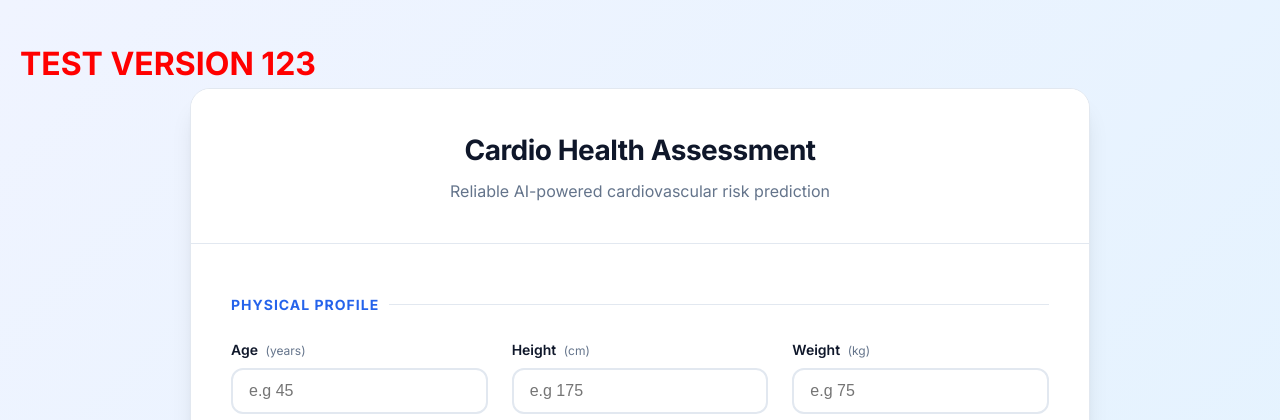
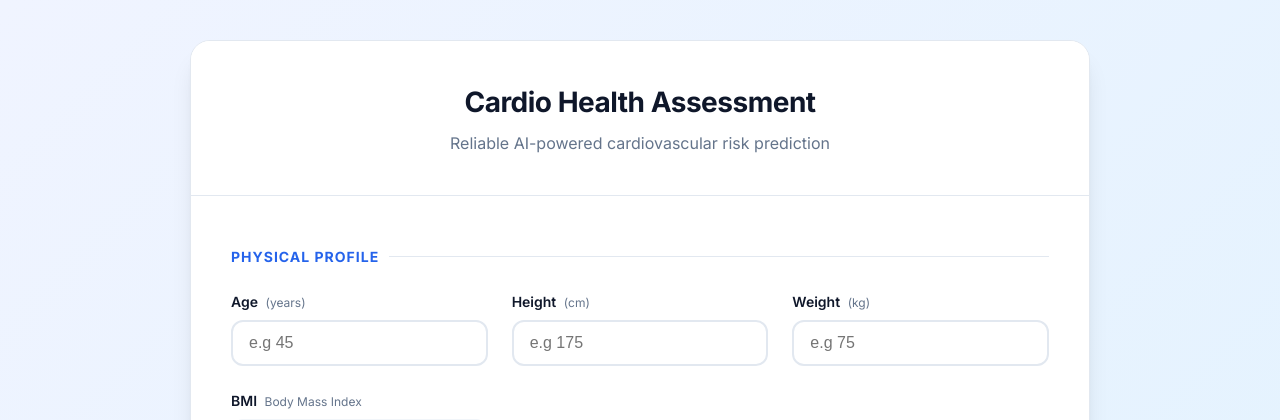
Before and after one commit to MeetPambhar/cardio-ml-flask, a Flask app: page / in a window 1280 px wide. Shown: the top 420 px of the page. Run offline with Flask 3, Linux system fonts and the light colour scheme; parts of the project's set-up code (start-up, migrations or seed data) failed here and were passed over.

Commit message:
Update index.html

```diff
--- a/templates/index.html
+++ b/templates/index.html
@@ -290,7 +290,6 @@
 </head>
 
 <body>
-<h1 style="color:red;">TEST VERSION 123</h1>
 
     <div class="main-container">
 
@@ -513,5 +512,4 @@
     </script>
 </body>
 
-
 </html>
```
